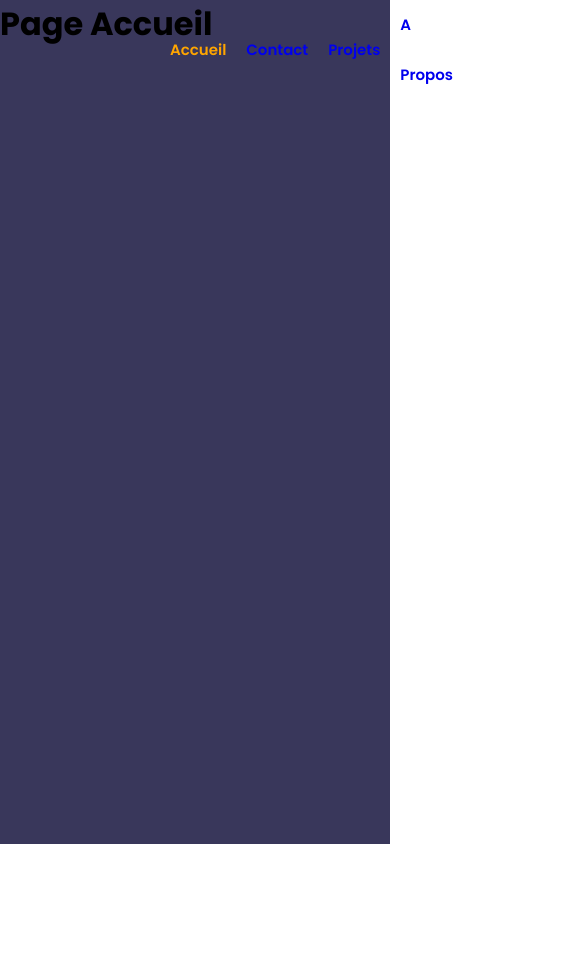
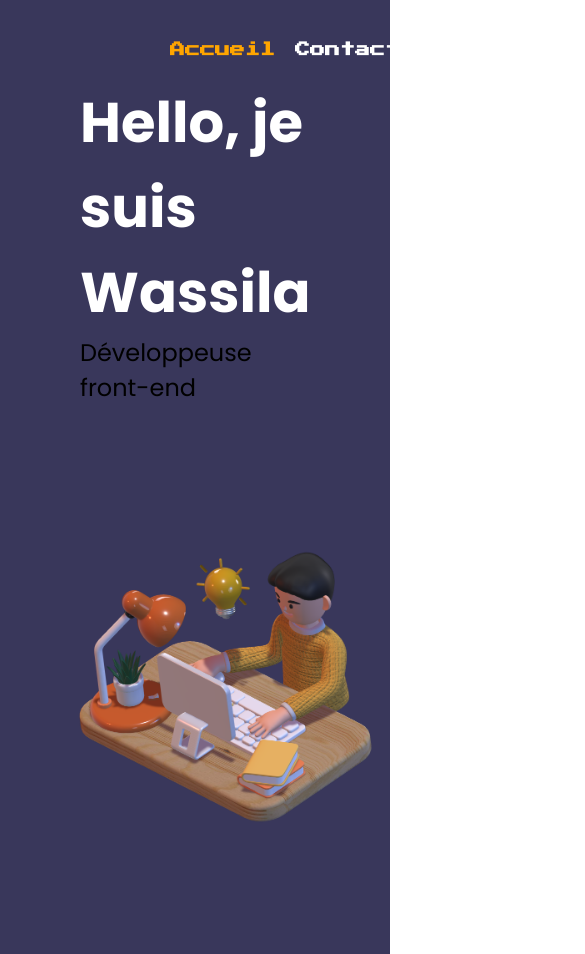
Before and after one commit to LaWass1864/portFolio, a React (Create React App) app: page /Accueil in a window 390 px wide. Shown: the top 954 px of the page, 585 px wide, since content can reach past the window. Before the commit the page ends 844 px from the top, so only its background shows below. Built offline with nearby package versions, Linux system fonts and the light colour scheme.

Commit message:
test responsive pour la page 1

```diff
--- a/src/pages/Accueil.js
+++ b/src/pages/Accueil.js
@@ -1,10 +1,19 @@
 import React from 'react';
-
+import laptopGuy from '../assets/image/laptop-guy.png'
 
 const Accueil = () => {
     return (
         <main className="accueil-background">
-                <h1> Page Accueil</h1>
+
+            <div className='mainContainer'>
+                <div className="left">
+                    <h1> Hello, je suis Wassila</h1>
+                    <p> Développeuse front-end</p>
+                </div>
+                <div className='right'>
+                    <img src={laptopGuy} alt="" />
+                </div>
+            </div>
         </main>
     );
 };
--- a/src/styles/_settings.scss
+++ b/src/styles/_settings.scss
@@ -21,11 +21,11 @@ $font2: "Poppins", sans-serif;
 
 body {
   font-family: $font2;
-  height: 100vh;
+
   overflow: hidden;
 
   .accueil-background {
-    background:#39375B;
+    background: #39375B;
     min-height: 100vh;
   }
 
@@ -56,3 +56,47 @@ body {
 .square_btn:hover {
   background: #91b5fb;
 }
+
+
+// Page accueil
+.mainContainer {
+  display: grid;
+  grid-template-columns: 50% 50%;
+  align-items: center;
+
+  .left {
+    display: flex;
+    flex-direction: column;
+  padding: 80px;
+
+
+    h1 {
+      font-size: 56px;
+      color: white;
+
+    }
+
+    p {
+      font-size: 24px;
+    }
+  }
+
+  .right {
+    display: flex;
+    justify-content: flex-end;
+
+    img {
+      max-width: 85%; /* Redimensionne l'image pour qu'elle soit responsive */
+      height: auto; /* Permet à la hauteur de l'image de s'ajuster automatiquement */
+    }
+  }
+
+  @media screen and (max-width: 768px) {
+    grid-template-columns: 100%; /* Une seule colonne pour les écrans de téléphone */
+
+    .left,
+    .right {
+      width: 100%; /* Les sections prennent toute la largeur */
+    }
+  }
+}
--- a/src/styles/component/_navigation.scss
+++ b/src/styles/component/_navigation.scss
@@ -4,7 +4,6 @@
   right: 0;
   margin-left: auto;
   margin-right: auto;
-
 
   ul {
     display: flex;
@@ -16,9 +15,11 @@
       margin-right: 20px;
       font-weight: 600;
       font-size: 15px;
+      font-family: $font1;
       text-transform: capitalize;
       line-height: 50px;
       position: relative;
+      color: white;
 
     }
 
```
Also changed, not shown: src/assets/image/laptop-guy.png (added).
